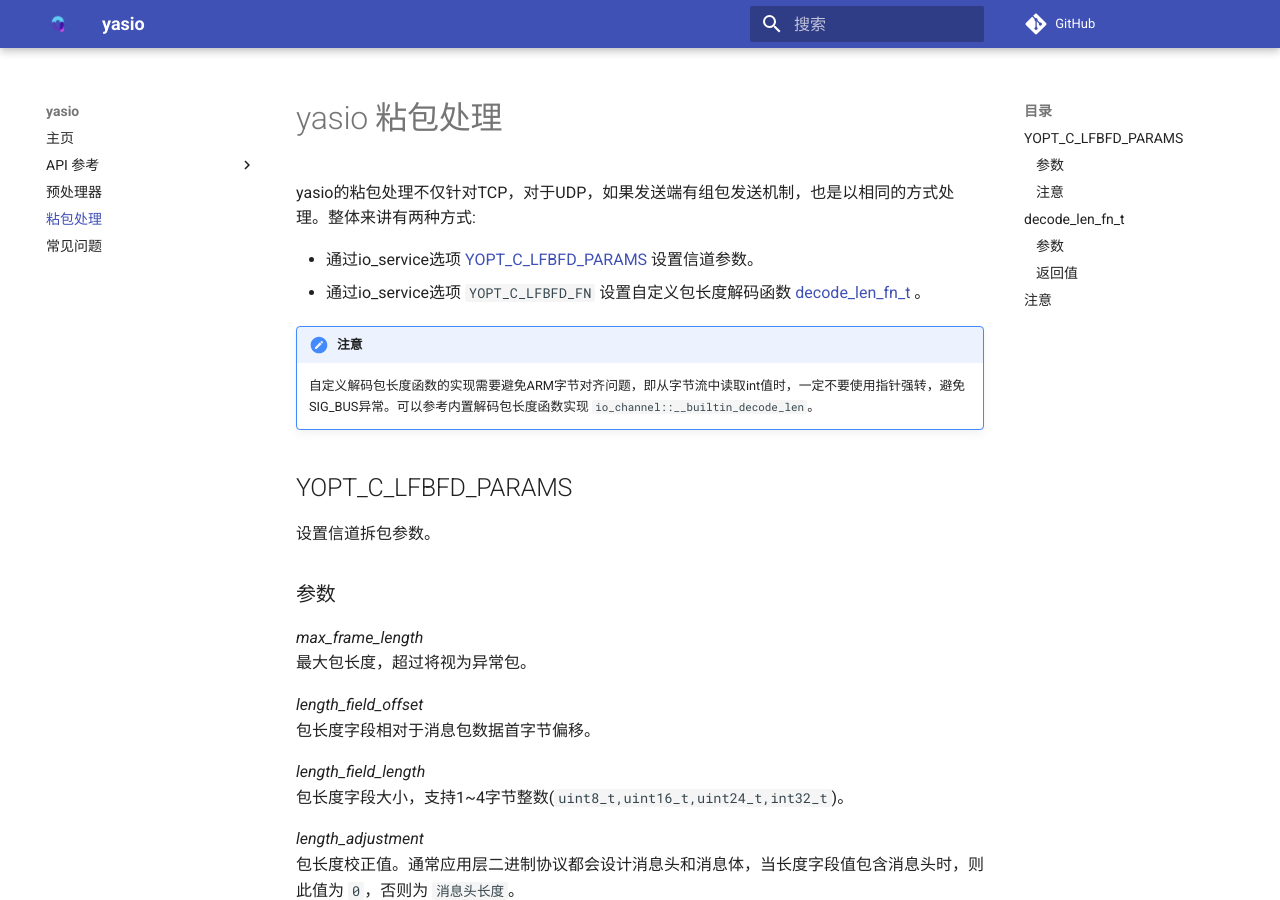
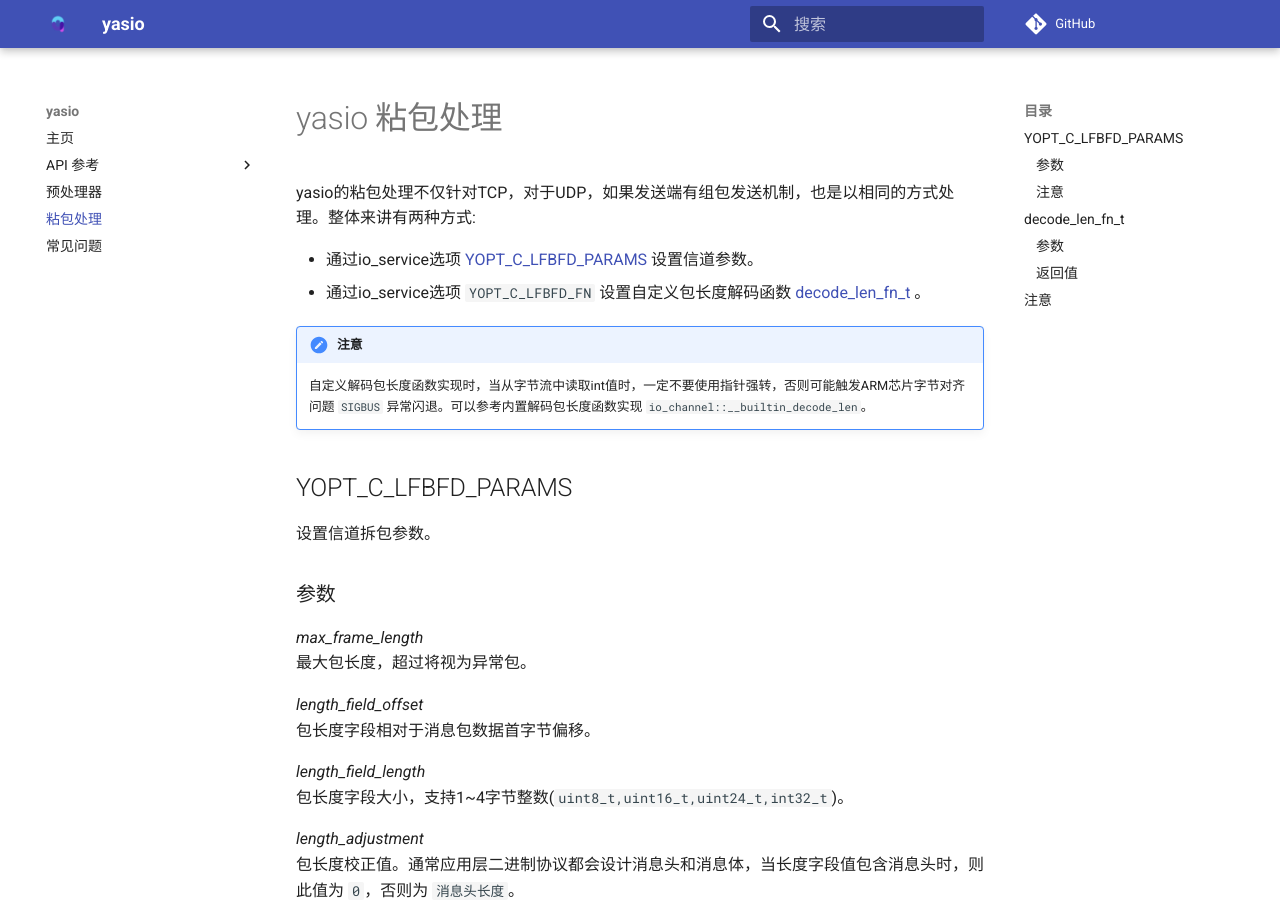
Before and after one commit to yasio/docs-936, an MkDocs documentation site: the page built from docs/unpacking.md, in a window 1280 px wide and 900 px high. Built offline with MkDocs 1.6.1 and Material for MkDocs 9.7.7, drawn with Linux system fonts in a browser that asks for light colours; comment, search, counter and statistics services are not loaded.

Commit message:
Update docs

```diff
--- a/docs/unpacking.md
+++ b/docs/unpacking.md
@@ -7,7 +7,7 @@
 
 !!! attention "注意"
 
-    自定义解码包长度函数的实现需要避免ARM字节对齐问题，即从字节流中读取int值时，一定不要使用指针强转，避免SIG_BUS异常。可以参考内置解码包长度函数实现 `io_channel::__builtin_decode_len`。
+    自定义解码包长度函数实现时，当从字节流中读取int值时，一定不要使用指针强转，否则可能触发ARM芯片字节对齐问题 `SIGBUS` 异常闪退。可以参考内置解码包长度函数实现 `io_channel::__builtin_decode_len`。
 
 ## <a name="lfbfd_params"></a> YOPT_C_LFBFD_PARAMS
 
```
